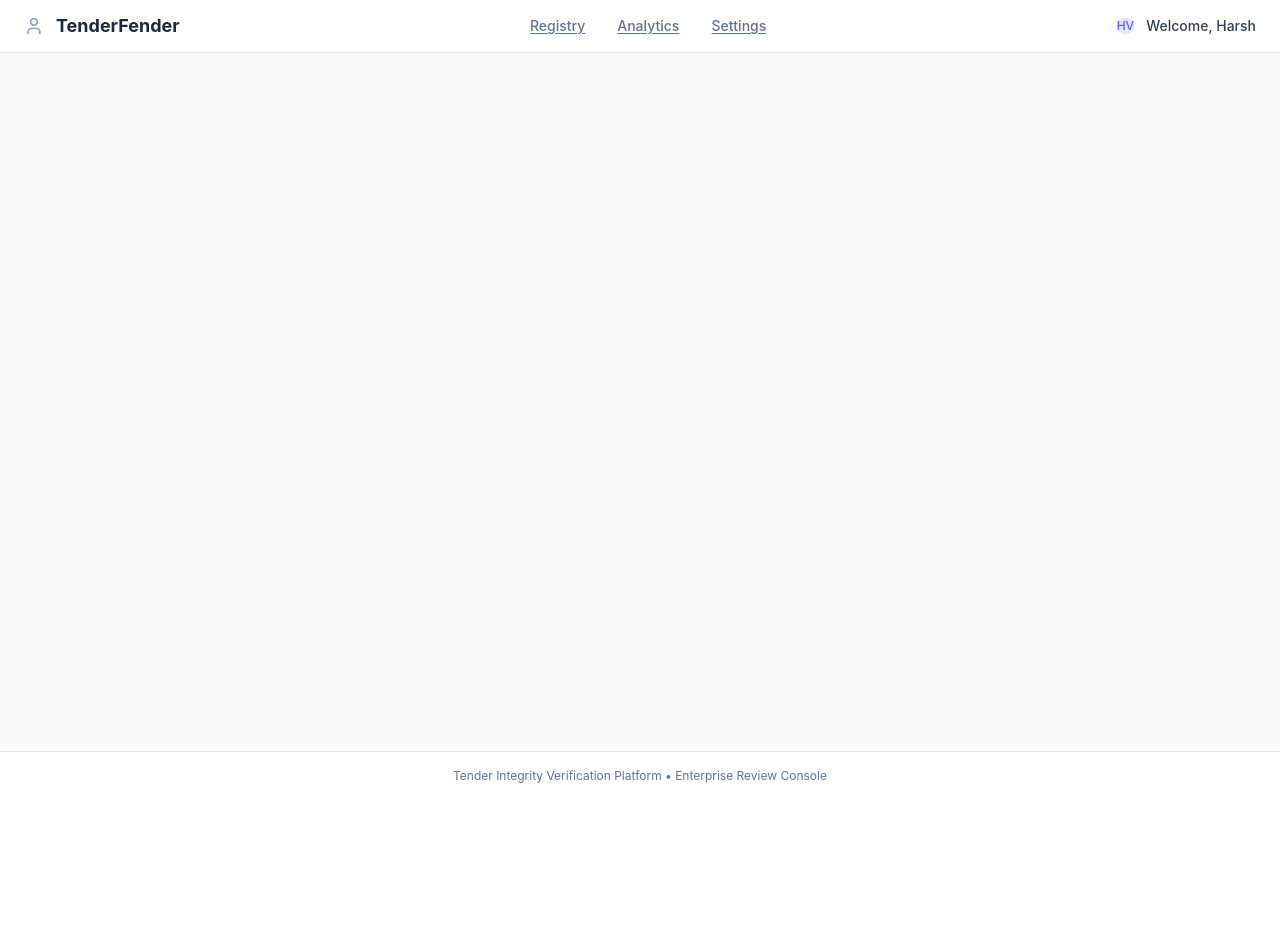
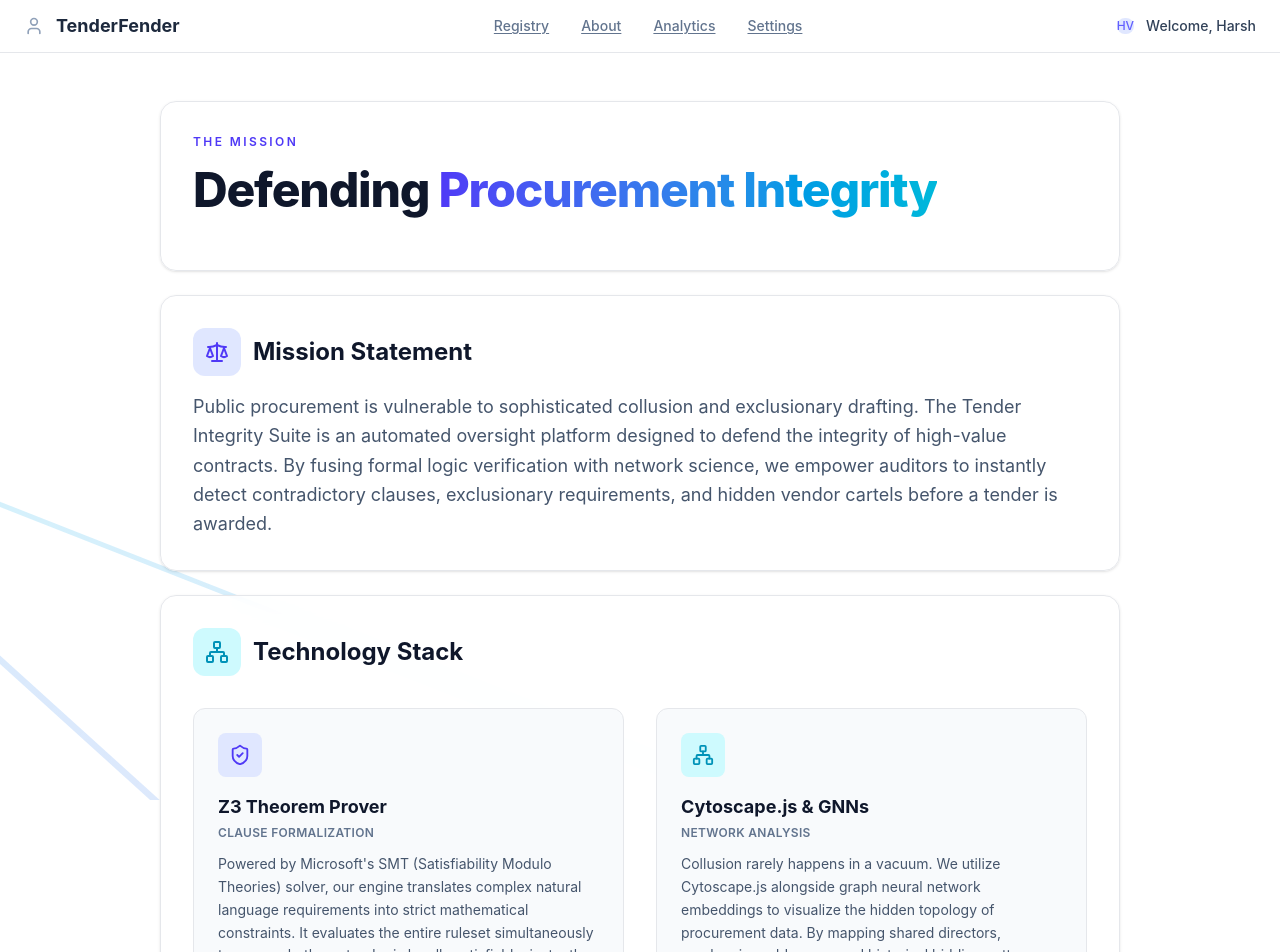
Before and after one commit to BLITZKREIG-VOID/TenderFender, a React (Vite) app in the folder ui/: page /about in a window 1280 px wide. Shown: the top 952 px of the page. Before the commit the page ends 800 px from the top, so only its background shows below. Built offline with nearby package versions, Linux system fonts and the light colour scheme; no server answers.

Commit message:
feat: add About page and animated background beams component

```diff
--- a/ui/src/App.tsx
+++ b/ui/src/App.tsx
@@ -1,24 +1,30 @@
 import { BrowserRouter, Routes, Route } from "react-router-dom";
 import TenderList from "./pages/TenderList";
 import TenderDetail from "./pages/TenderDetail";
+import About from "./pages/About";
 import Navbar from "./components/Navbar";
+import { Beams } from "./components/ui/beams";
 
 function App() {
   return (
     <BrowserRouter>
-      <div className="flex min-h-screen flex-col bg-slate-50 font-sans text-slate-900">
+      <div className="flex min-h-screen flex-col font-sans text-slate-900">
+        {/* Beams WebGL background — covers viewport, behind content */}
+        <Beams className="fixed inset-0 z-[-1] opacity-50" />
+
         {/* Persistent Navigation Bar */}
         <Navbar />
 
-        <main className="mx-auto w-full max-w-7xl flex-1 px-6 py-4">
+        <main className="relative z-10 min-h-screen mx-auto w-full max-w-7xl px-6 py-4 flex-1">
           <Routes>
             <Route path="/" element={<TenderList />} />
             <Route path="/tender/:id" element={<TenderDetail />} />
             <Route path="/tenders/:id" element={<TenderDetail />} />
+            <Route path="/about" element={<About />} />
           </Routes>
         </main>
 
-        <footer className="mt-auto border-t border-gray-200 bg-white py-4">
+        <footer className="mt-auto border-t border-gray-200 py-4">
           <div className="mx-auto max-w-7xl px-6 text-center text-xs text-slate-500">
             Tender Integrity Verification Platform • Enterprise Review Console
           </div>
--- a/ui/src/components/Navbar.tsx
+++ b/ui/src/components/Navbar.tsx
@@ -1,4 +1,5 @@
 import { User } from "lucide-react";
+import { Link } from "react-router-dom";
 
 export default function Navbar() {
   return (
@@ -13,12 +14,18 @@ export default function Navbar() {
 
       {/* Center: App Links */}
       <div className="hidden md:flex items-center gap-8">
-        <a
-          href="/"
+        <Link
+          to="/"
           className="text-sm font-medium text-slate-500 hover:text-slate-900 transition-colors underline underline-offset-2"
         >
           Registry
-        </a>
+        </Link>
+        <Link
+          to="/about"
+          className="text-sm font-medium text-slate-500 hover:text-slate-900 transition-colors underline underline-offset-2"
+        >
+          About
+        </Link>
         <a
           href="/analytics"
           className="text-sm font-medium text-slate-500 hover:text-slate-900 transition-colors underline underline-offset-2"
--- /dev/null
+++ b/ui/src/components/ui/beams.tsx
@@ -0,0 +1,114 @@
+import { useEffect, useRef } from "react";
+
+interface BeamsProps {
+  className?: string;
+}
+
+export function Beams({ className = "" }: BeamsProps) {
+  const containerRef = useRef<HTMLDivElement>(null);
+  const canvasRef = useRef<HTMLCanvasElement>(null);
+
+  useEffect(() => {
+    const container = containerRef.current;
+    const canvas = canvasRef.current;
+    if (!container || !canvas) return;
+
+    const ctx = canvas.getContext("2d");
+    if (!ctx) return;
+
+    const dpr = Math.min(window.devicePixelRatio || 1, 2);
+    const width = container.clientWidth;
+    const height = container.clientHeight;
+
+    canvas.width = width * dpr;
+    canvas.height = height * dpr;
+    canvas.style.width = `${width}px`;
+    canvas.style.height = `${height}px`;
+    ctx.setTransform(dpr, 0, 0, dpr, 0, 0);
+
+    const reducedMotion = window.matchMedia("(prefers-reduced-motion: reduce)").matches;
+    const beams = Array.from({ length: 6 }, (_, i) => ({
+      angle: (Math.PI * (i + 1)) / 7,
+      speed: 0.004 + i * 0.0015,
+      widthFactor: 0.006 + i * 0.002,
+      hue: 190 + i * 12,
+      alpha: 0.55 - i * 0.05,
+    }));
+
+    let rafId: number | undefined;
+    let startTime: number | null = null;
+
+    const draw = (timestamp: number) => {
+      if (startTime === null) startTime = timestamp;
+      const elapsed = (timestamp - startTime) / 1000;
+      const w = width;
+      const h = height;
+
+      ctx.clearRect(0, 0, w, h);
+      ctx.globalCompositeOperation = "lighter";
+
+      for (const beam of beams) {
+        const t = elapsed * beam.speed;
+        const spread = Math.PI * 0.5 * beam.angle;
+        const length = Math.min(w, h) * 1.2;
+        const ox = w / 2;
+        const oy = h / 2;
+
+        const x0 = ox - Math.cos(t) * length;
+        const y0 = oy - Math.sin(t) * length;
+        const x1 = ox + Math.cos(t + spread) * length;
+        const y1 = oy + Math.sin(t + spread) * length;
+
+        const gradient = ctx.createLinearGradient(x0, y0, x1, y1);
+        gradient.addColorStop(0, `hsla(${beam.hue}, 85%, 65%, ${beam.alpha})`);
+        gradient.addColorStop(1, `hsla(${beam.hue + 30}, 85%, 55%, ${beam.alpha * 0.4})`);
+
+        ctx.strokeStyle = gradient;
+        ctx.lineWidth = beam.widthFactor * Math.min(w, h);
+        ctx.beginPath();
+        ctx.moveTo(x0, y0);
+        ctx.lineTo(x1, y1);
+        ctx.stroke();
+      }
+
+      ctx.globalCompositeOperation = "source-over";
+    };
+
+    const loop = (timestamp: number) => {
+      draw(timestamp);
+      rafId = requestAnimationFrame(loop);
+    };
+
+    if (reducedMotion) {
+      draw(16);
+    } else {
+      rafId = requestAnimationFrame(loop);
+    }
+
+    const handleResize = () => {
+      const w = container.clientWidth;
+      const h = container.clientHeight;
+      canvas.width = w * dpr;
+      canvas.height = h * dpr;
+      canvas.style.width = `${w}px`;
+      canvas.style.height = `${h}px`;
+      ctx.setTransform(dpr, 0, 0, dpr, 0, 0);
+      ctx.clearRect(0, 0, w, h);
+    };
+
+    window.addEventListener("resize", handleResize);
+    return () => {
+      if (rafId !== undefined) cancelAnimationFrame(rafId);
+      window.removeEventListener("resize", handleResize);
+    };
+  }, []);
+
+  return (
+    <div
+      ref={containerRef}
+      className={`pointer-events-none overflow-hidden ${className}`}
+    >
+      <canvas ref={canvasRef} className="block h-full w-full" />
+    </div>
+  );
+}
--- /dev/null
+++ b/ui/src/pages/About.tsx
@@ -0,0 +1,84 @@
+import { Scale, Network, ShieldCheck } from "lucide-react";
+
+export default function About() {
+  return (
+    <div className="relative z-10 min-h-screen p-8 max-w-5xl mx-auto">
+      {/* Hero Header */}
+      <div className="bg-white/80 backdrop-blur-md border border-gray-200 shadow-sm rounded-2xl p-8 mb-6">
+        <p className="text-xs font-semibold uppercase tracking-[0.2em] text-indigo-600 mb-4">
+          The Mission
+        </p>
+        <h1 className="text-4xl md:text-5xl font-extrabold tracking-tight text-slate-900 mb-6">
+          Defending{" "}
+          <span className="bg-clip-text text-transparent bg-gradient-to-r from-indigo-600 to-cyan-500">
+            Procurement Integrity
+          </span>
+        </h1>
+      </div>
+
+      {/* Mission Statement */}
+      <div className="bg-white/80 backdrop-blur-md border border-gray-200 shadow-sm rounded-2xl p-8 mb-6">
+        <div className="flex items-center gap-3 mb-4">
+          <div className="inline-flex h-12 w-12 items-center justify-center rounded-xl bg-indigo-100 text-indigo-600">
+            <Scale size={24} />
+          </div>
+          <h2 className="text-2xl font-bold text-slate-900">Mission Statement</h2>
+        </div>
+        <p className="text-lg text-slate-600 leading-relaxed">
+          Public procurement is vulnerable to sophisticated collusion and exclusionary drafting. The
+          Tender Integrity Suite is an automated oversight platform designed to defend the integrity of
+          high-value contracts. By fusing formal logic verification with network science, we empower
+          auditors to instantly detect contradictory clauses, exclusionary requirements, and hidden
+          vendor cartels before a tender is awarded.
+        </p>
+      </div>
+
+      {/* Technology Stack */}
+      <div className="bg-white/80 backdrop-blur-md border border-gray-200 shadow-sm rounded-2xl p-8">
+        <div className="flex items-center gap-3 mb-8">
+          <div className="inline-flex h-12 w-12 items-center justify-center rounded-xl bg-cyan-100 text-cyan-600">
+            <Network size={24} />
+          </div>
+          <h2 className="text-2xl font-bold text-slate-900">Technology Stack</h2>
+        </div>
+
+        <div className="grid grid-cols-1 md:grid-cols-2 gap-8">
+          {/* Z3 Theorem Prover */}
+          <div className="rounded-xl border border-gray-200 bg-slate-50 p-6">
+            <div className="inline-flex h-11 w-11 items-center justify-center rounded-lg bg-indigo-100 text-indigo-600 mb-4">
+              <ShieldCheck size={22} />
+            </div>
+            <h3 className="text-lg font-bold text-slate-900 mb-1">Z3 Theorem Prover</h3>
+            <p className="text-xs font-semibold uppercase tracking-wide text-slate-500 mb-3">
+              Clause Formalization
+            </p>
+            <p className="text-sm text-slate-600 leading-relaxed">
+              Powered by Microsoft&apos;s SMT (Satisfiability Modulo Theories) solver, our engine
+              translates complex natural language requirements into strict mathematical constraints. It
+              evaluates the entire ruleset simultaneously to prove whether a tender is legally
+              satisfiable, instantly flagging contradictory eligibility criteria designed to lock out
+              legitimate competitors.
+            </p>
+          </div>
+
+          {/* Cytoscape.js & GNNs */}
+          <div className="rounded-xl border border-gray-200 bg-slate-50 p-6">
+            <div className="inline-flex h-11 w-11 items-center justify-center rounded-lg bg-cyan-100 text-cyan-600 mb-4">
+              <Network size={22} />
+            </div>
+            <h3 className="text-lg font-bold text-slate-900 mb-1">Cytoscape.js &amp; GNNs</h3>
+            <p className="text-xs font-semibold uppercase tracking-wide text-slate-500 mb-3">
+              Network Analysis
+            </p>
+            <p className="text-sm text-slate-600 leading-relaxed">
+              Collusion rarely happens in a vacuum. We utilize Cytoscape.js alongside graph neural
+              network embeddings to visualize the hidden topology of procurement data. By mapping
+              shared directors, overlapping addresses, and historical bidding patterns, the platform
+              exposes synthetic cartel rings and highlights high-risk vendor pathways.
+            </p>
+          </div>
+        </div>
+      </div>
+    </div>
+  );
+}
```
